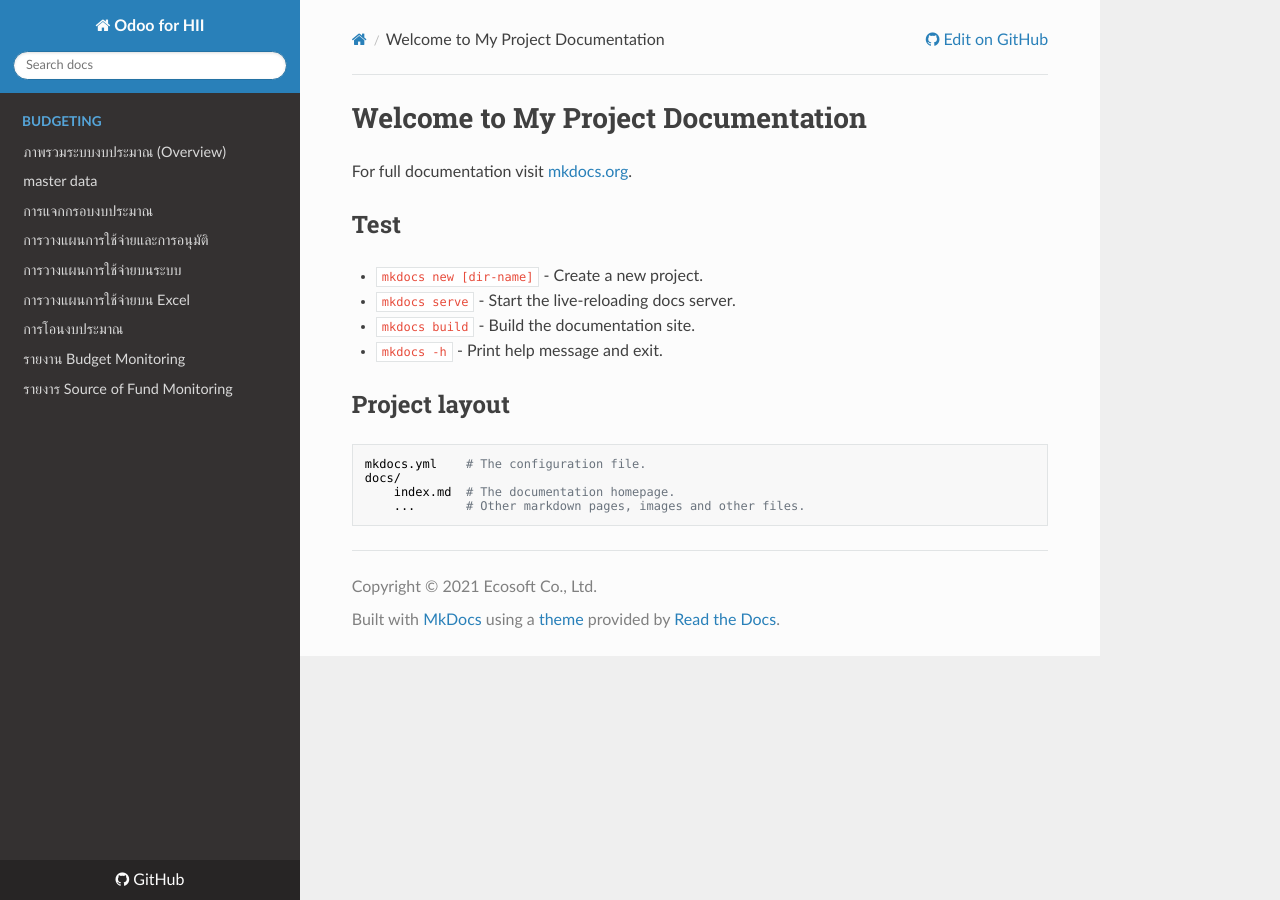
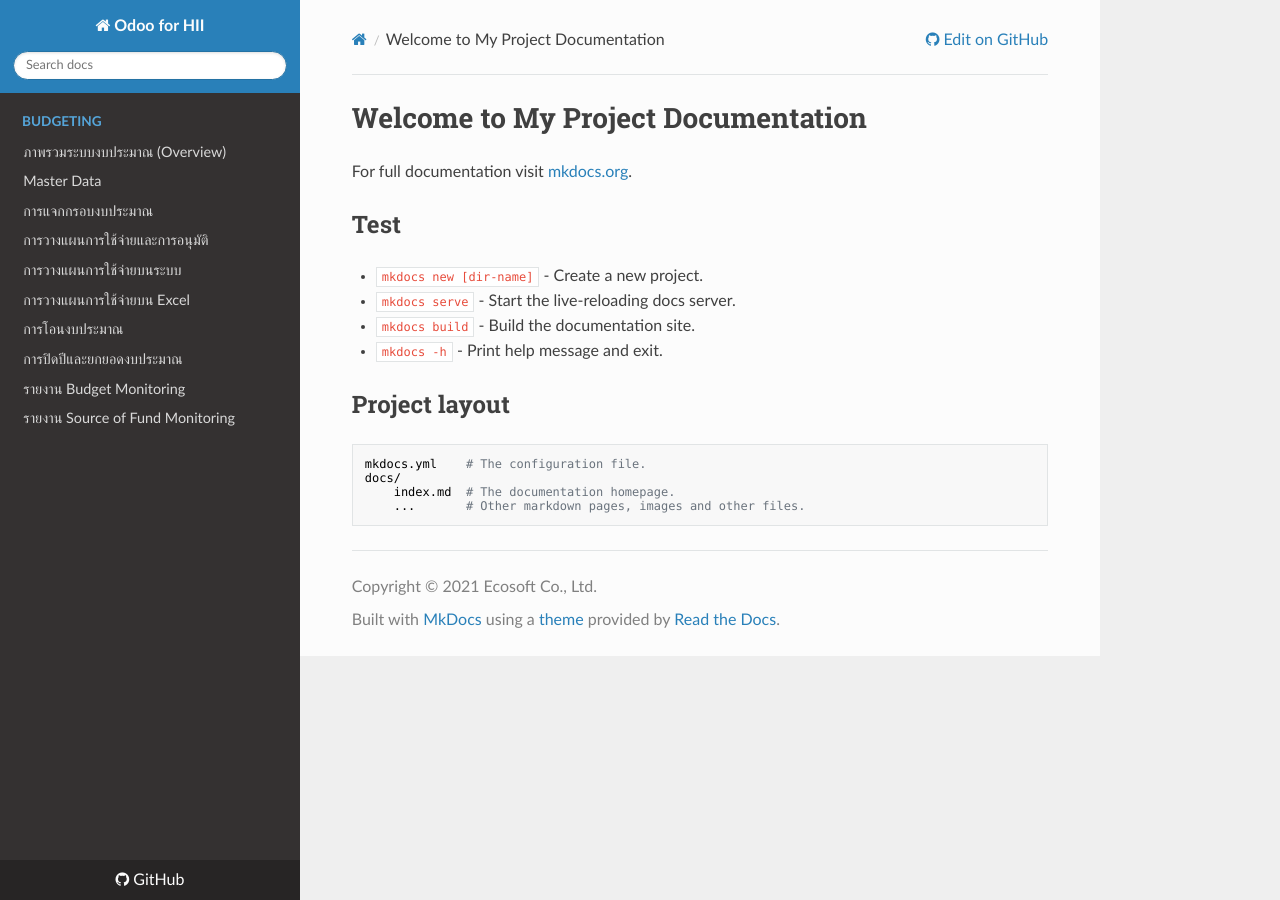
Before and after one commit to newtratip/hii-docs, an MkDocs documentation site: the page built from docs/index.md, in a window 1280 px wide. Built offline with MkDocs 1.6.1, drawn with Linux system fonts in a browser that asks for light colours; nearby versions of some CDN libraries.

Commit message:
[ADD] session carry forward

```diff
--- a/mkdocs.yml
+++ b/mkdocs.yml
@@ -10,14 +10,15 @@
     #- Overview: overview.md
     - "Budgeting":
         - ภาพรวมระบบงบประมาณ (Overview) : budget/overview.md
-        - master data : budget/0_master_data/master_data.md
+        - Master Data : budget/0_master_data/master_data.md
         - การแจกกรอบงบประมาณ : budget/1_program_allocation/allocation.md
         - การวางแผนการใช้จ่ายและการอนุมัติ : budget/2_phasing_plan/phasing_plan.md
         - การวางแผนการใช้จ่ายบนระบบ : budget/2_phasing_plan/phasing_plan_manual.md
         - การวางแผนการใช้จ่ายบน Excel : budget/2_phasing_plan/phasing_plan_excel.md
-        - การโอนงบประมาณ : budget/3_budget_transfer/budget_transfer
+        - การโอนงบประมาณ : budget/3_budget_transfer/budget_transfer.md
+        - การปิดปีและยกยอดงบประมาณ : budget/4_carry_forward/carry_forward.md
         - รายงาน Budget Monitoring : budget/99_monitoring/1_budget_monitoring.md
-        - รายงาร Source of Fund Monitoring : budget/99_monitoring/2_sof_monitoring.md
+        - รายงาน Source of Fund Monitoring : budget/99_monitoring/2_sof_monitoring.md
 markdown_extensions:
     - toc:  # For link for hearders, H1, H2, etc.
         permalink: "#"
@@ -25,7 +26,7 @@
 plugins:
     - search
     - with-pdf:  # More params -> https://pypi.org/project/mkdocs-with-pdf/
-        cover_title: My Project Documentation
-        cover_subtitle: Odoo ERP for Some Company
+        cover_title: HII Project Documentation
+        cover_subtitle: Odoo ERP for HII
         cover_logo: ecosoft.png
         author: Kitti U. <kittiu@ecosoft.co.th>
```
Also changed, not shown: docs/budget/4_carry_forward/carry_forward.md (+96 -0 lines), docs/budget/4_carry_forward/img/cancel_budget_control.png (added), docs/budget/4_carry_forward/img/carry_forward.png (added), docs/budget/4_carry_forward/img/carry_forward_available.png (added), docs/budget/4_carry_forward/img/carry_forward_available_line.png (added), docs/budget/4_carry_forward/img/carry_forward_commitment.png (added), docs/budget/4_carry_forward/img/create.png (added), docs/budget/4_carry_forward/img/prepare_aa.png (added).
